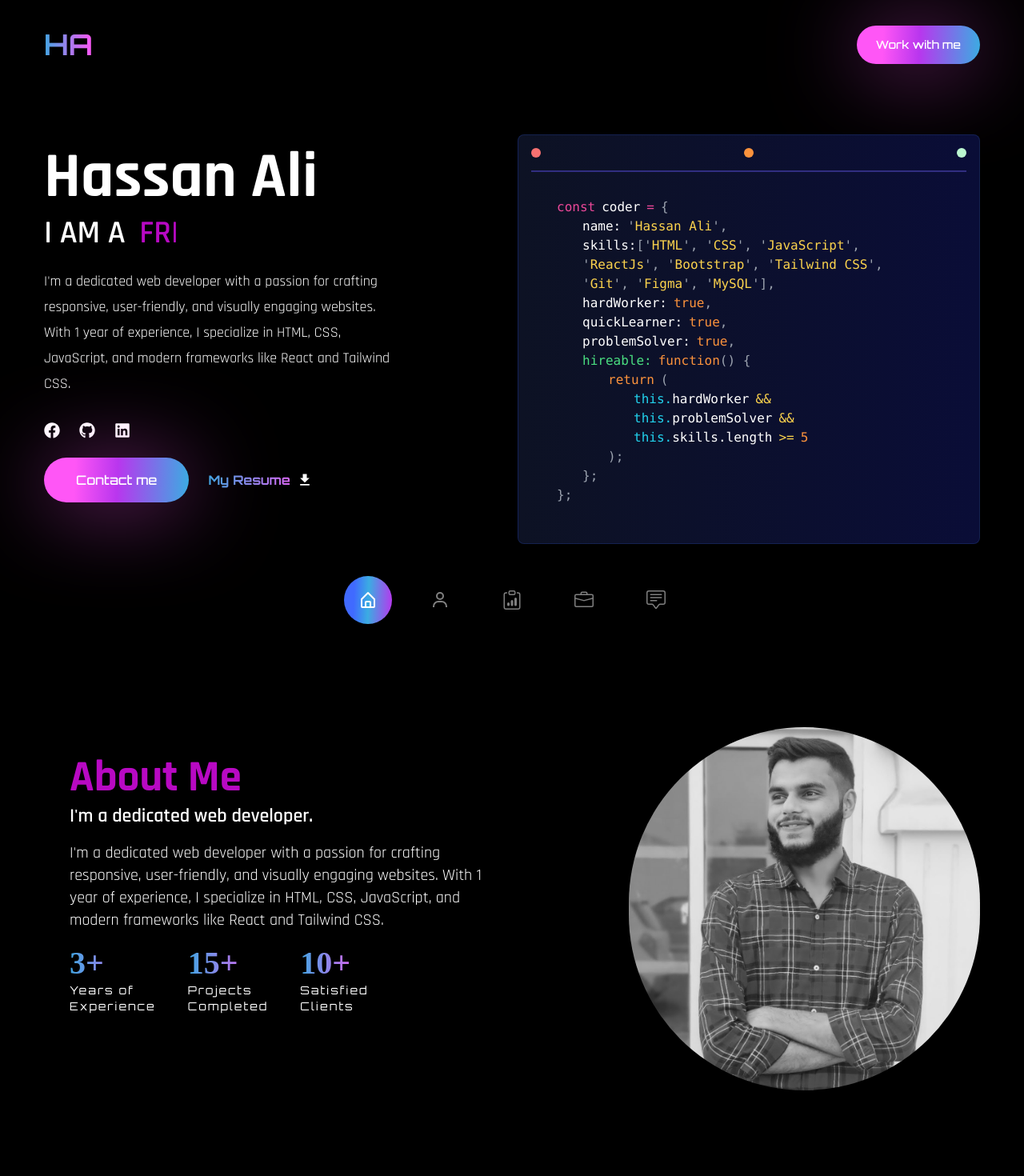
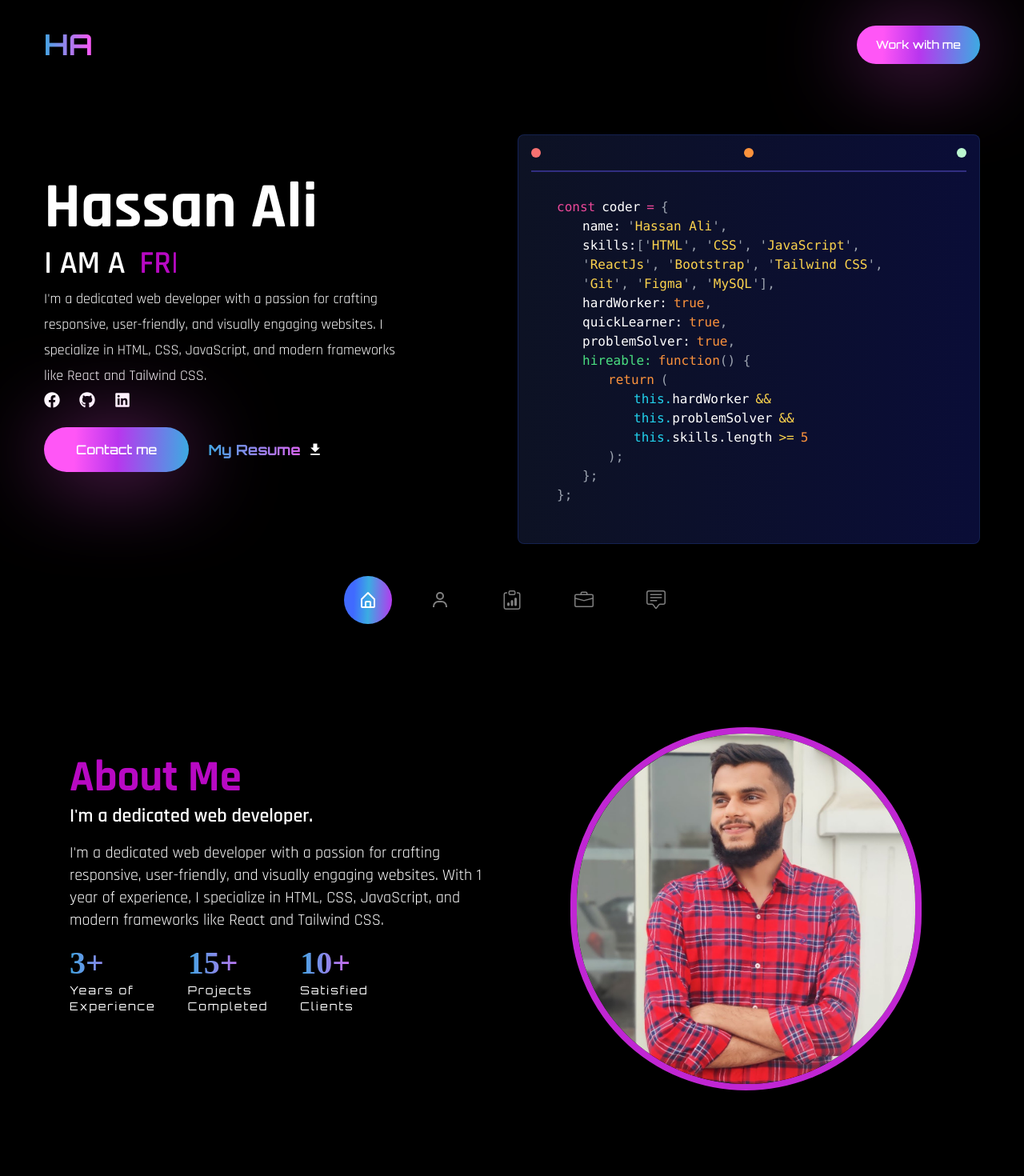
Before and after one commit to Hasanale/React-Portfolio, a React (Vite) app: page / in a window 1280 px wide. Shown: the top 1470 px of the page at 80% size. Built offline with nearby package versions, Linux system fonts and the light colour scheme; a web font is replaced by a local one.

Commit message:
modify download button

```diff
--- a/src/components/About.jsx
+++ b/src/components/About.jsx
@@ -56,9 +56,9 @@ function About() {
             </div>
           </div>
           {/* Image section */}
-          <div className="w-full lg:w-1/2 flex justify-center lg:justify-end">
+          <div className="w-full lg:w-1/2 flex justify-center lg:justify-center">
             <img
-              className="grayscale w-3/4 sm:w-1/2 lg:w-3/4 rounded-full"
+              className=" w-3/4 sm:w-1/2 lg:w-3/4 rounded-full border-fuchsia-600 border-solid border-8"
               src={Image}
               alt=""
             />
--- a/src/components/Banner.jsx
+++ b/src/components/Banner.jsx
@@ -5,6 +5,16 @@ import { MdDownload } from "react-icons/md";
 import { Link } from "react-scroll";
 
 function Banner() {
+  const PDF_FILE_URL = "http://localhost:5173/Hassan-Resume.pdf";
+  const downloadFileAtURL = (url) => {
+    const fileName = url.split("/").pop();
+    const aTag = document.createElement("a");
+    aTag.href = url;
+    aTag.setAttribute("download", fileName);
+    document.body.appendChild(aTag);
+    aTag.click();
+    aTag.remove();
+  };
   return (
     <section
       className="min-h-[85vh] lg:min-h-[78vh] flex items-center"
@@ -17,7 +27,7 @@ function Banner() {
             <h1 className="text-[40px] md:text-[50px] lg:text-[80px] font-bold leading-tight">
               Hassan <span>Ali</span>
             </h1>
-            <div className="mb-6 text-[24px] md:text-[30px] lg:text-[40px] font-secondary uppercase font-semibold leading-none">
+            <div className="mb-2  text-[24px] md:text-[30px] lg:text-[40px] font-secondary uppercase font-semibold leading-none">
               <span className="text-white mr-2">I am a </span>
               <TypeAnimation
                 sequence={[
@@ -34,11 +44,11 @@ function Banner() {
                 className="text-accent"
               />
             </div>
-            <p className="mb-8 max-w-md mx-auto lg:mx-0">
+            <p className="mb-1 max-w-md mx-auto lg:mx-0">
               I'm a dedicated web developer with a passion for crafting
-              responsive, user-friendly, and visually engaging websites. With 1
-              year of experience, I specialize in HTML, CSS, JavaScript, and
-              modern frameworks like React and Tailwind CSS.
+              responsive, user-friendly, and visually engaging websites. I
+              specialize in HTML, CSS, JavaScript, and modern frameworks like
+              React and Tailwind CSS.
             </p>
             <div className="flex justify-center lg:justify-start text-[20px] gap-x-6 mb-6">
               <a href="#">
@@ -57,13 +67,15 @@ function Banner() {
                   Contact me
                 </Link>
               </button>
-              <a
-                href="#"
-                className="flex items-center text-gradient btn-link gap-x-2"
+              <button
+                onClick={() => {
+                  downloadFileAtURL(PDF_FILE_URL);
+                }}
+                className="flex items-center text-gradient gap-x-2"
               >
                 My Resume
                 <MdDownload className="text-white text-[20px]" />
-              </a>
+              </button>
             </div>
           </div>
           {/* Code Section */}
--- a/src/components/Contact.jsx
+++ b/src/components/Contact.jsx
@@ -1,8 +1,36 @@
 import React from "react";
 
 function Contact() {
+  const onSubmit = async (event) => {
+    event.preventDefault();
+    const formData = new FormData(event.target);
+
+    formData.append("access_key", "db697ad9-6737-4208-b41f-b239a4b1df65");
+
+    const object = Object.fromEntries(formData);
+    const json = JSON.stringify(object);
+
+    const res = await fetch("https://api.web3forms.com/submit", {
+      method: "POST",
+      headers: {
+        "Content-Type": "application/json",
+        Accept: "application/json",
+      },
+      body: json,
+    }).then((res) => res.json());
+
+    if (res.success) {
+      alert(res.message);
+    }
+  };
+
   return (
     <div className="py-16" id="contact">
+      <div class="flex mt-10 justify-center -translate-y-[1px]">
+        <div class="w-3/4">
+          <div class="h-[1px] bg-gradient-to-r from-transparent via-violet-500 to-transparent  w-full"></div>
+        </div>
+      </div>
       <div className="container mx-auto">
         <div className="flex flex-col lg:flex-row ">
           {/* text */}
@@ -17,22 +45,36 @@ function Contact() {
             </div>
           </div>
           {/* form */}
-          <form className="flex-1 border rounded-2xl flex flex-col gap-y-6 pb-24 p-6 items-start">
+          <form
+            onSubmit={onSubmit}
+            className="flex-1 mt-14 border rounded-2xl flex flex-col gap-y-6 pb-24 p-6 items-start"
+          >
             <input
+              required
+              name="name"
+              id="name"
               className="bg-transparent border-b py-1 outline-none w-full placeholder:text-white focus:border-accent  translation-all"
               type="text"
               placeholder="Your name"
             />
             <input
+              required
+              name="email"
+              id="email"
               className="bg-transparent border-b py-1 outline-none w-full placeholder:text-white focus:border-accent  translation-all"
               type="text"
               placeholder="Your email"
             />
             <textarea
+              required
+              name="message"
+              id="message"
               className="bg-transparent border-b py-2 outline-none w-full placeholder:text-white focus:border-accent translation-al mb-12"
               placeholder="You message"
             ></textarea>
-            <button className="btn btn-lg">Send Message</button>
+            <button type="submit" className="btn btn-lg">
+              Send Message
+            </button>
           </form>
         </div>
       </div>
--- a/src/components/Skill.jsx
+++ b/src/components/Skill.jsx
@@ -1,6 +1,7 @@
 import React from "react";
 import Marquee from "react-fast-marquee";
-import { skillsImage } from "../components/skill-image";
+// import Image from "next/image";
+// import { skillsImage } from "../components/skill-image";
 import { skillsData } from "../components/skills";
 
 function Skill() {
```
Also changed, not shown: 1 other file (tests, documents, lock files or other folders).
